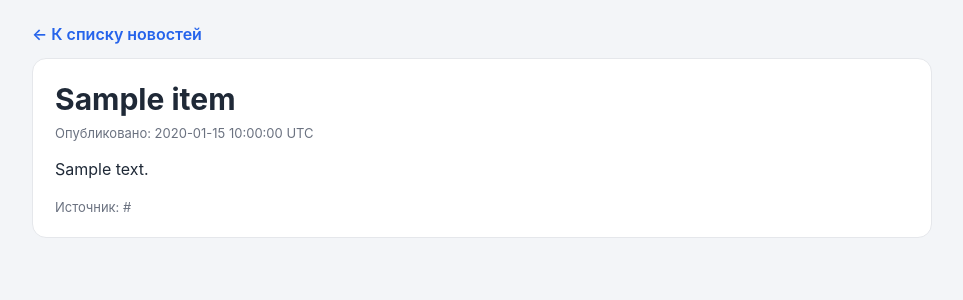
After one commit to flown09/diplom, a FastAPI app: template web_app/templates/news_detail.html in a window 1280 px wide. The commit adds this page. Shown: the top 300 px of the page, without its empty margins (158-1121 px from the left). Run offline with FastAPI, Linux system fonts and the light colour scheme; the template is opened without the code that fills it: most values are stand-ins (such as "Sample title", 1, 10 or a date in 2020).

Commit message:
Добавить карточки новостей с пагинацией и страницей детали

```diff
--- a/web_app/main.py
+++ b/web_app/main.py
@@ -1,5 +1,5 @@
 from pathlib import Path
-from fastapi import FastAPI, Request, Form
+from fastapi import FastAPI, Request, Form, HTTPException
 from fastapi.responses import HTMLResponse
 from fastapi.templating import Jinja2Templates
 
@@ -15,12 +15,25 @@ repo = Repo(DB_PATH)
 
 
 @app.get("/", response_class=HTMLResponse)
-def index(request: Request):
-    news = repo.list_public_news()
+def index(request: Request, page: int = 1):
+    news, total_pages = repo.list_public_news(page=page)
     return templates.TemplateResponse(
         request=request,
         name="index.html",
-        context={"news": news},
+        context={"news": news, "page": page, "total_pages": total_pages},
+    )
+
+
+@app.get("/news/{news_id}", response_class=HTMLResponse)
+def news_detail(request: Request, news_id: int):
+    item = repo.get_public_news_by_id(news_id)
+    if not item:
+        raise HTTPException(status_code=404, detail="Новость не найдена")
+
+    return templates.TemplateResponse(
+        request=request,
+        name="news_detail.html",
+        context={"item": item},
     )
 
 
@@ -49,7 +62,7 @@ def submit(
         errors.append("Укажите телефон или email для связи.")
 
     if errors:
-        news = repo.list_public_news()
+        news, total_pages = repo.list_public_news(page=1)
         return templates.TemplateResponse(
             request=request,
             name="index.html",
@@ -60,6 +73,8 @@ def submit(
                 "source_url": source_url or "",
                 "contact": contact,
                 "news": news,
+                "page": 1,
+                "total_pages": total_pages,
                 "show_modal": True,
             },
             status_code=400,
--- /dev/null
+++ b/web_app/templates/news_detail.html
@@ -0,0 +1,28 @@
+<!doctype html>
+<html lang="ru">
+<head>
+  <meta charset="utf-8" />
+  <meta name="viewport" content="width=device-width,initial-scale=1" />
+  <title>{{ item.title }}</title>
+  <style>
+    body{font-family:Inter,system-ui,Segoe UI,Arial;background:#f3f5f8;margin:0;color:#1f2937}
+    .container{max-width:900px;margin:24px auto;padding:0 16px}
+    .card{background:#fff;border:1px solid #e5e7eb;border-radius:14px;padding:22px}
+    .title{font-size:30px;font-weight:700;margin:0 0 8px}
+    .meta{font-size:13px;color:#6b7280}
+    .back{display:inline-block;margin-bottom:14px;color:#2563eb;text-decoration:none;font-weight:600}
+    p{line-height:1.6}
+  </style>
+</head>
+<body>
+  <div class="container">
+    <a class="back" href="/">← К списку новостей</a>
+    <article class="card">
+      <h1 class="title">{{ item.title }}</h1>
+      <div class="meta">Опубликовано: {{ item.created_at[:19].replace('T', ' ') }} UTC</div>
+      <p>{{ item.text }}</p>
+      {% if item.source_url %}<div class="meta">Источник: {{ item.source_url }}</div>{% endif %}
+    </article>
+  </div>
+</body>
+</html>
```
Also changed, not shown: data/repo.py (+26 -4 lines), web_app/templates/index.html (+16 -3 lines).
